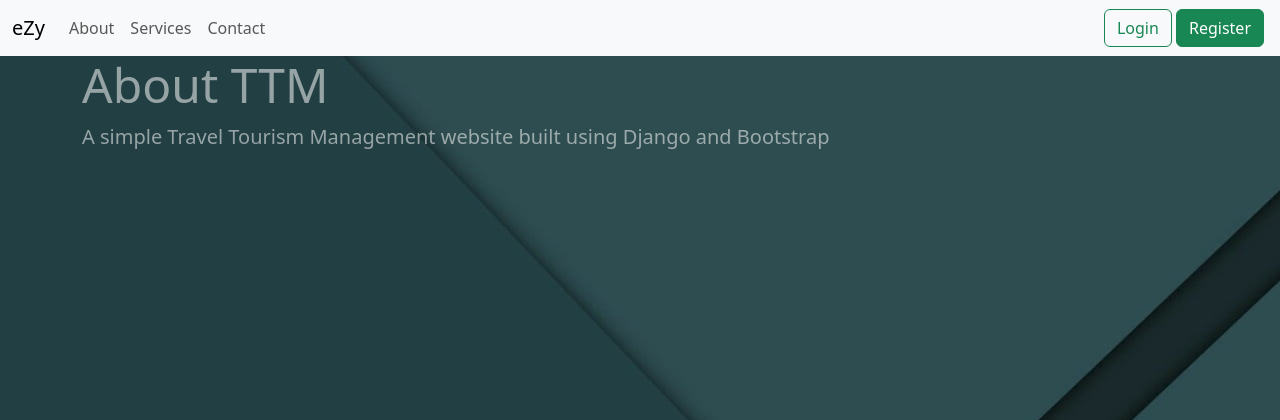
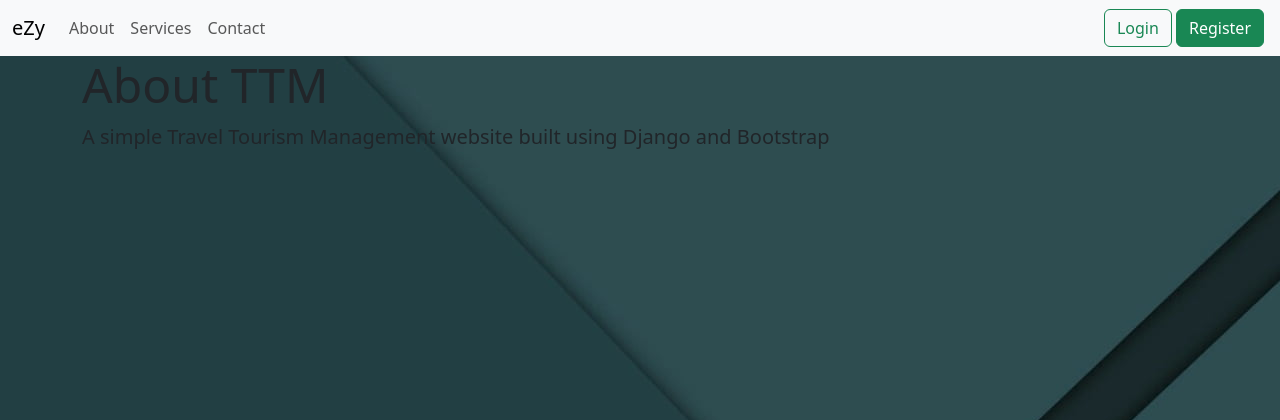
Before and after one commit to 2200031641-Gowtham/eSurveyPlatform, a Django app: page /about in a window 1280 px wide. Shown: the top 420 px of the page. Run offline with Django 5.2, Linux system fonts and the light colour scheme.

Commit message:
Modified index.css

```diff
--- a/static/css/index.css
+++ b/static/css/index.css
@@ -1,6 +1,3 @@
 body {
   background-image: url("../images/LoginBG.jpg");
 }
-div {
-  color: hsla(0, 6%, 97%, 0.55);
-}
```
